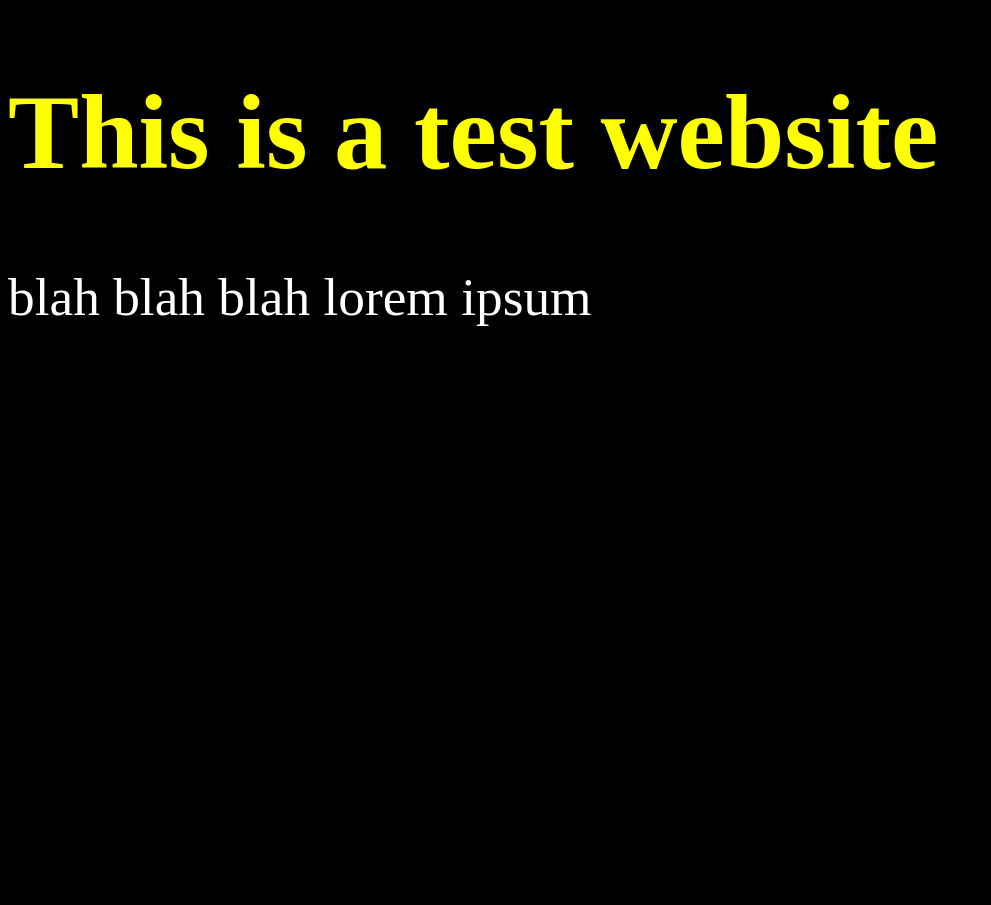
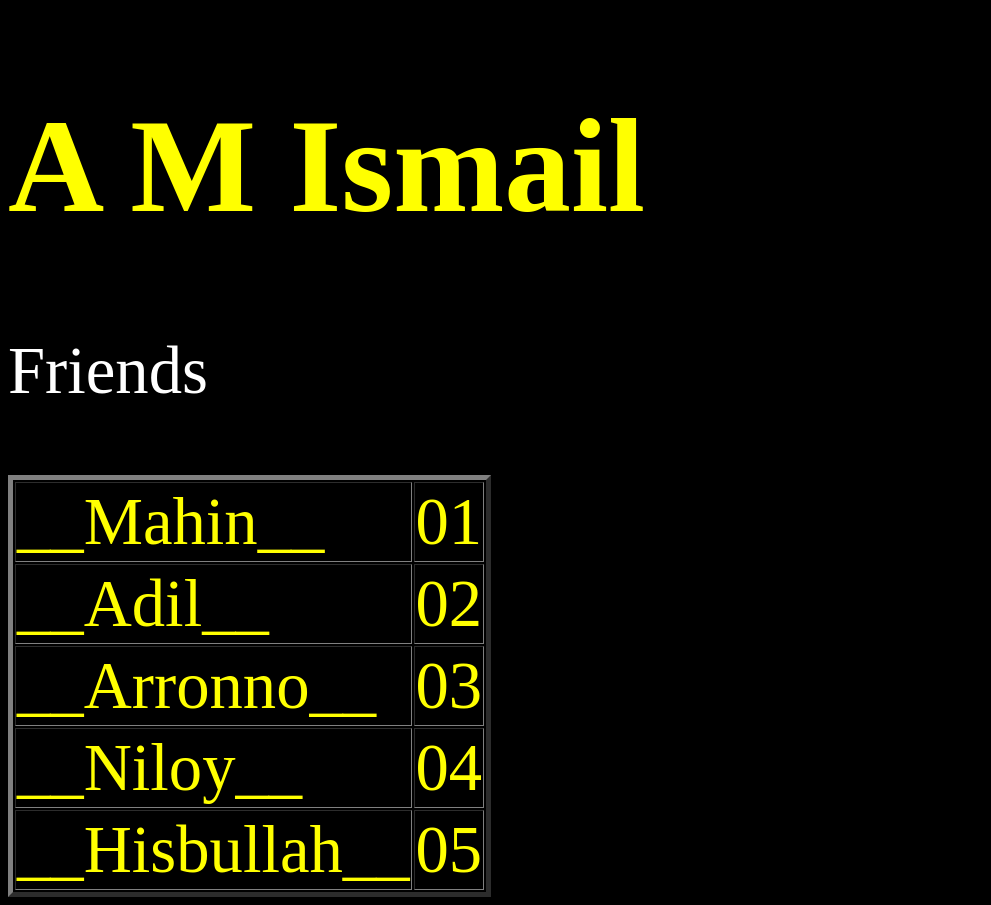
Before and after one commit to A-M-Ismail/FirstWebsite, a plain HTML site: page index.html in a window 1280 px wide. Shown: the whole page, without its empty margins (0-991 px from the left). Before the commit the page ends 800 px from the top, so only its background shows below. Drawn offline with Linux system fonts and the light colour scheme.

Commit message:
added some new

```diff
--- a/css/styles.css
+++ b/css/styles.css
@@ -1,6 +1,6 @@
 body
 {
-  font-size: 40pt;
+  font-size: 50pt;
   background-color:Black;
 }
 
@@ -11,3 +11,6 @@ h1{
 p{
   color:White;
 }
+table{
+  color:Yellow;
+}
--- a/index.html
+++ b/index.html
@@ -5,9 +5,35 @@
   </head>
   <body>
 
-    <h1>This is a test website</h1>
+    <h1>A M Ismail</h1>
 
-    <p>blah blah blah lorem ipsum</p>
+    <p>Friends</p>
+	<table border=5>
+
+	  <tr>
+	  <td>__Mahin__</td>
+	  <td>01</td>
+	  </tr>
+	  <tr>
+	  <td>__Adil__</td>
+	  <td>02</td>
+	  </tr>
+	  <tr>
+	  <td>__Arronno__</td>
+	  <td>03</td>
+	  </tr>
+	  <tr>
+	  <td>__Niloy__</td>
+		<td>04</td>
+
+		</tr>
+	<tr>
+	<td>__Hisbullah__</td>
+	<td>05</td>
+	</tr>
+
+	</table>
+
 
   </body>
 </html>
```
